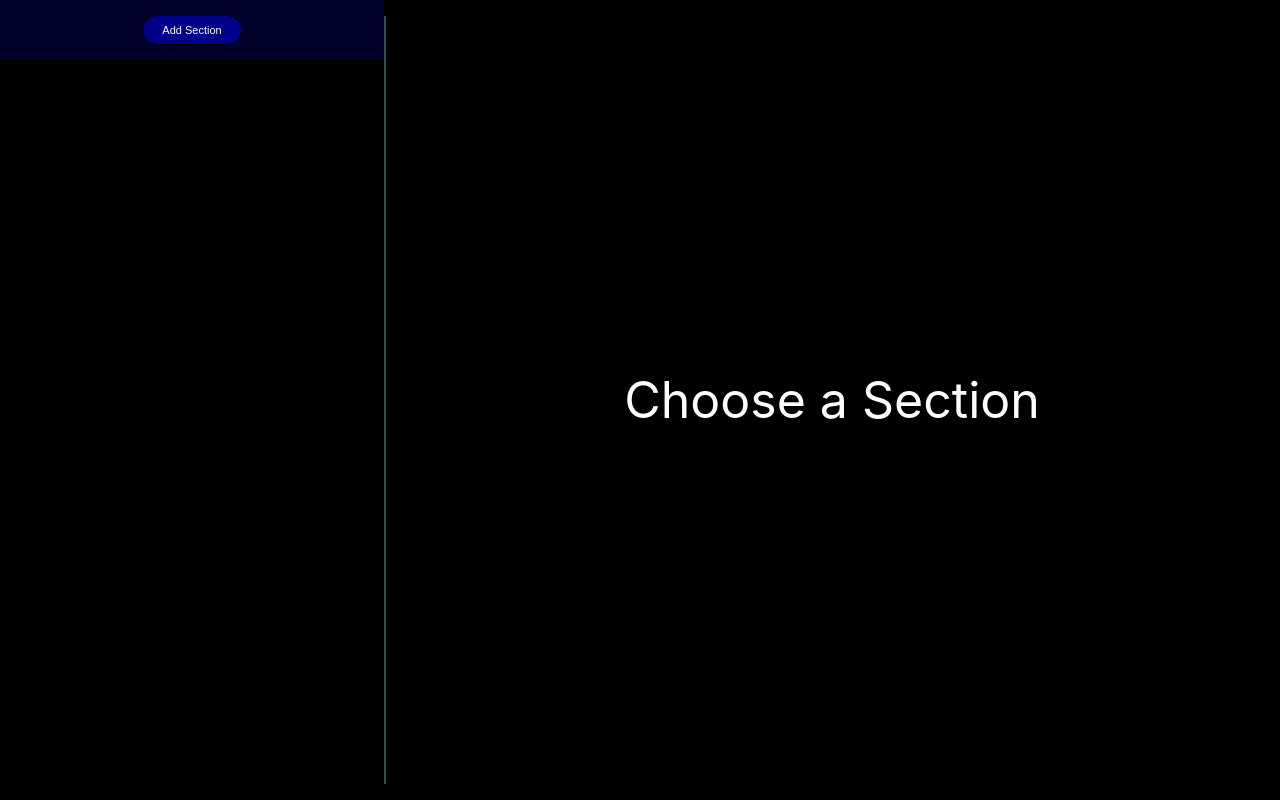
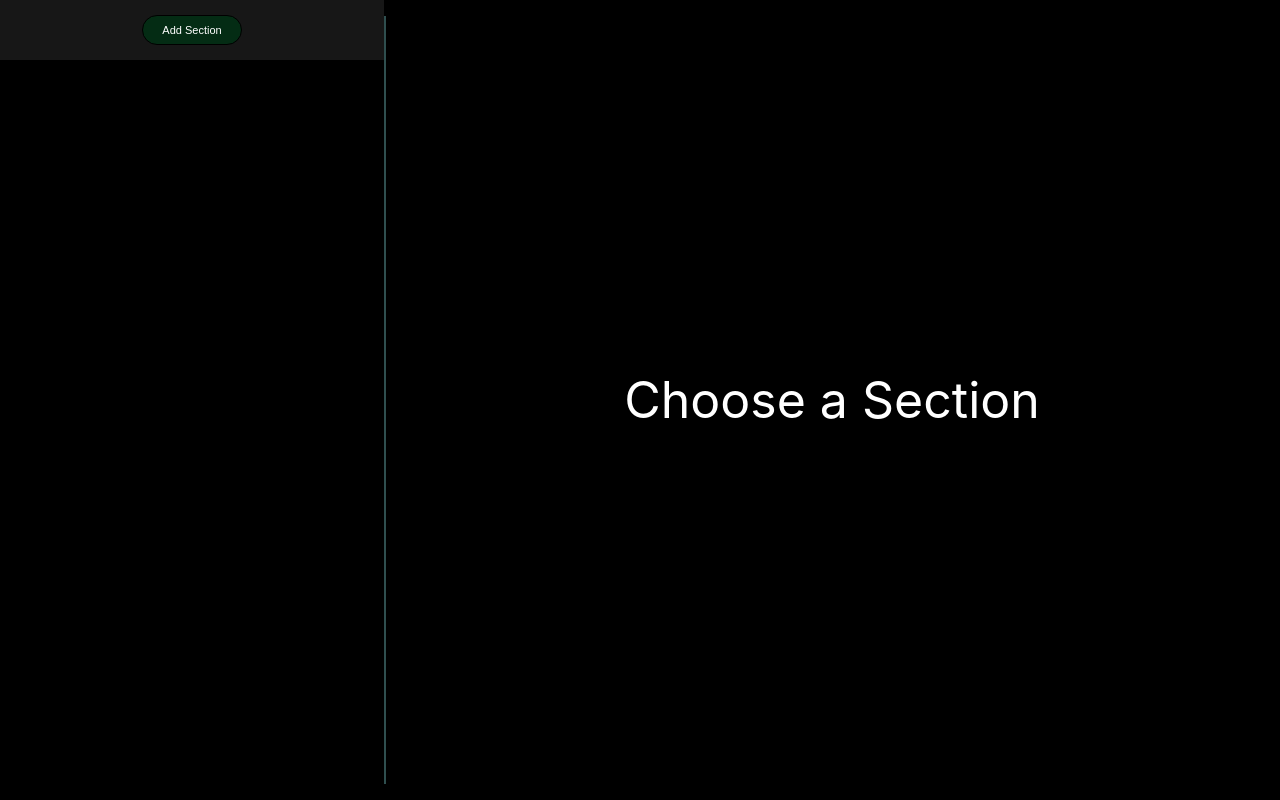
Before and after one commit to Howard-GitHub/TestCreator, a React (Create React App) app: page / in a window 1280 px wide. Built offline with nearby package versions, Linux system fonts and the light colour scheme.

Commit message:
Style: Change colors
Change colors of anything blue to green and change the test page background to a gray color.

```diff
--- a/src/components/AddButton/AddButton.css
+++ b/src/components/AddButton/AddButton.css
@@ -7,14 +7,14 @@
     display: flex;
     justify-content: center;
     align-items: center;
-    background-color: rgb(0, 0, 43);
+    background-color: rgb(23, 23, 23);
     height: 60px;
     width: 100%;
 }
 
 .add-button--section {
     position: relative;
-    background-color: darkblue;
+    background-color: rgb(4, 44, 20);
     color: white;
     cursor: pointer;
     border: 1px solid black;
@@ -27,7 +27,7 @@
 
 .add-button--problem {
     position: relative;
-    background-color: darkblue;
+    background-color: rgb(4, 44, 20);
     cursor: pointer;
     border: 2px solid black;
     top: 15px;
--- a/src/components/SectionContent/TestButton/TestButton.css
+++ b/src/components/SectionContent/TestButton/TestButton.css
@@ -1,6 +1,6 @@
 .test-button {
     position: relative;
-    background-color: darkblue;
+    background-color: rgb(4, 44, 20);
     color: white;
     cursor: pointer;
     border: 1px solid black;
--- a/src/pages/Test.css
+++ b/src/pages/Test.css
@@ -0,0 +1,6 @@
+.test {
+    position: absolute;
+    background-color: rgb(23, 23, 23);
+    width: 100%;
+    height: 100%;
+}
--- a/src/pages/Test.jsx
+++ b/src/pages/Test.jsx
@@ -1,7 +1,10 @@
+import './Test.css';
+
 const Test = ({arrayOfProblems}) => {
     return (
         <div className="test-container">
-            Test Page
+            <div className="test">
+            </div>
         </div>
     );
 }
```
